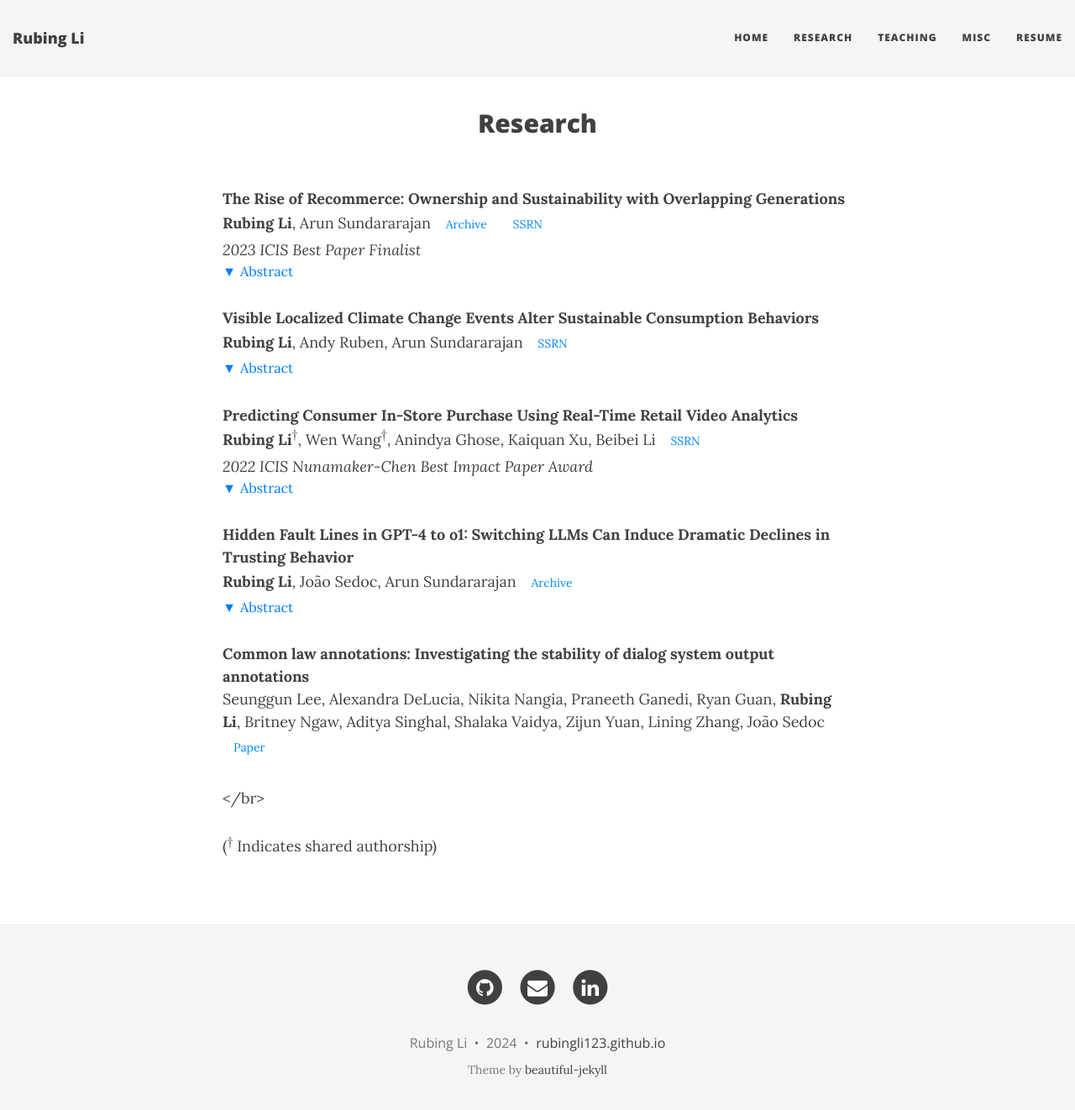
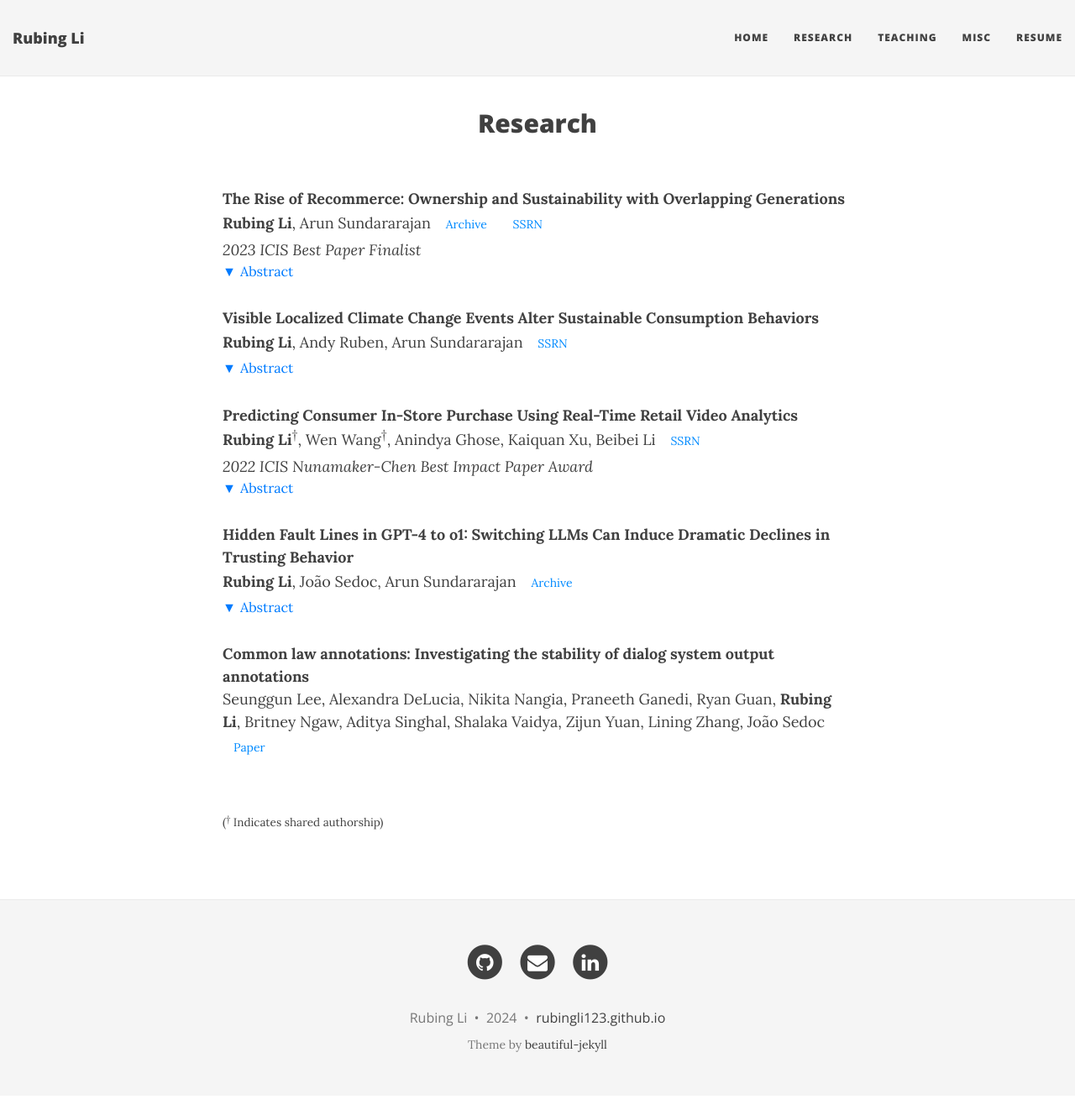
Before and after one commit to RubingLi123/rubingli123.github.io, a Jekyll site: the page built from research.md, in a window 1280 px wide and 1335 px high. Shown: the top 1322 px of the window at 84% size. Built offline with Jekyll 4.4.1, drawn with Linux system fonts in a browser that asks for light colours; nearby versions of some CDN libraries.

Commit message:
Update research.md

```diff
--- a/research.md
+++ b/research.md
@@ -83,9 +83,9 @@ Popular large language models (LLMs) like GPT, Gemini, and Claude are updated an
 **Common law annotations: Investigating the stability of dialog system output annotations**
 Seunggun Lee, Alexandra DeLucia, Nikita Nangia, Praneeth Ganedi, Ryan Guan, **Rubing Li**, Britney Ngaw, Aditya Singhal, Shalaka Vaidya, Zijun Yuan, Lining Zhang, João Sedoc  [Paper](https://aclanthology.org/2023.findings-acl.780.pdf){: .btn}
 
-</br>
+<br>
+<span style="font-size: 0.75em;">(<sup>†</sup> Indicates shared authorship)</span>
 
-(<sup>†</sup> Indicates shared authorship)
 
 <script>
 function toggleAbstract(id) {
```
